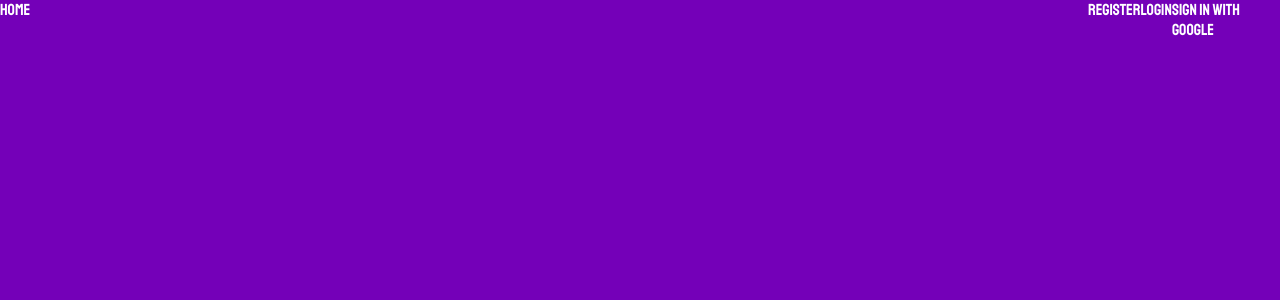
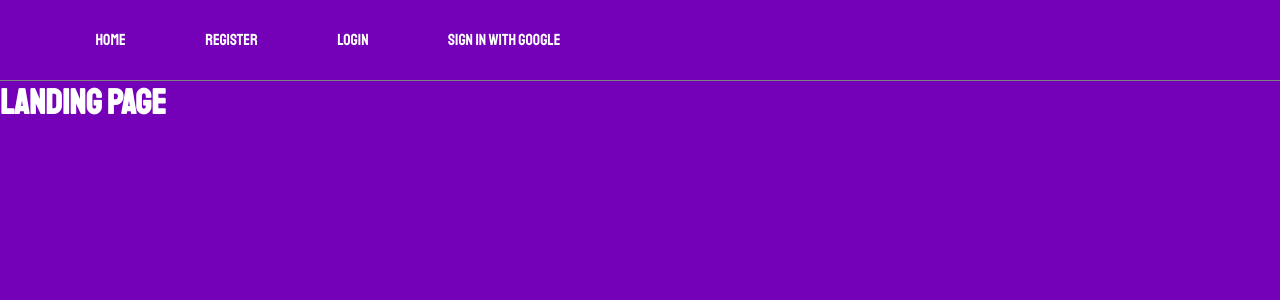
Before and after one commit to LuisOcasio/todo, a React (Create React App) app: page / in a window 1280 px wide. Shown: the top 300 px of the page. Built offline with nearby package versions, Linux system fonts and the light colour scheme.

Commit message:
react-router implemented and page structure

```diff
--- a/src/components/Nav.js
+++ b/src/components/Nav.js
@@ -4,32 +4,42 @@ import styled from "styled-components";
 
 const Nav = () => {
   return (
-    <div>
-      <ul>
-        <NavBar>
+    <NavBar>
+      <UL>
+        <LI>
           <Link to="/">Home</Link>
-          <NavLinks>
-            <Link to="/register">Register</Link>
-            <Link to="/login">Login</Link>
-            <Link href="https://web20dayones-todo-development.herokuapp.com/auth/google">Sign In with Google</Link>
-          </NavLinks>
-        </NavBar>
-      </ul>
-    </div>
+          <Link to="/register">Register</Link>
+          <Link to="/login">Login</Link>
+          <a
+            target="_blank"
+            href="https://web20dayones-todo-development.herokuapp.com/auth/google"
+          >
+            Sign In with Google
+          </a>
+        </LI>
+      </UL>
+    </NavBar>
   );
 };
 
-const NavBar = styled.div`
+const NavBar = styled.nav`
+  border-bottom: 1px solid grey;
+  font-weight: 300;
+  padding: 0 1em;
   display: flex;
   justify-content: space-between;
-  list-style-type: none;
-  width: 100%;
+  height: 5rem;
+  align-items: center;
 `;
 
-const NavLinks = styled.li`
-  width: 15%;
+const UL = styled.ul`
+  width: 50%;
+`;
+
+const LI = styled.li`
+  list-style-type: none;
   display: flex;
-  justify-content: space-between;
+  justify-content: space-evenly;
 `;
 
 export default Nav;
--- a/src/index.js
+++ b/src/index.js
@@ -1,13 +1,16 @@
 import React from "react";
 import ReactDOM from "react-dom";
-import { BrowserRouter as Router } from "react-router-dom";
+import { BrowserRouter as Router, Route } from "react-router-dom";
+import { Landing, Registration } from "./pages/index";
+import "./index.css";
 import Nav from "./components/Nav";
-import "./index.css";
 
 const App = () => {
   return (
     <div className="App">
       <Nav />
+      <Route exact path="/" component={Landing} />
+      <Route path="/register" component={Registration} />
     </div>
   );
 };
--- /dev/null
+++ b/src/pages/index.js
@@ -0,0 +1,5 @@
+import landing from "./landing";
+import registration from "./registration";
+
+export const Landing = landing;
+export const Registration = registration;
--- a/src/pages/landing.js
+++ b/src/pages/landing.js
@@ -1,10 +1,9 @@
 import React from "react";
-import Nav from "../components/Nav";
 
 const landing = () => {
   return (
     <div>
-      <Nav />
+      <h1>Landing Page</h1>
     </div>
   );
 };
```
